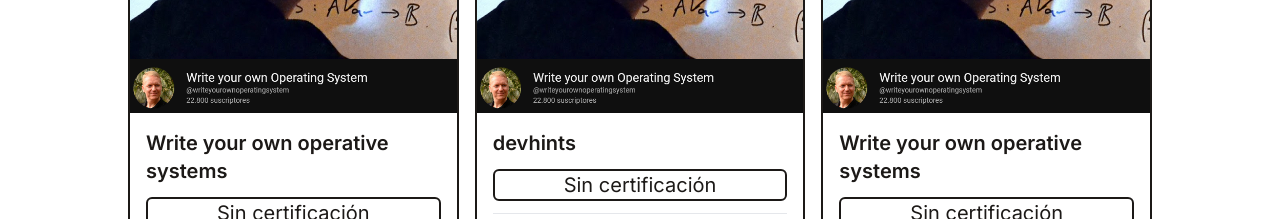
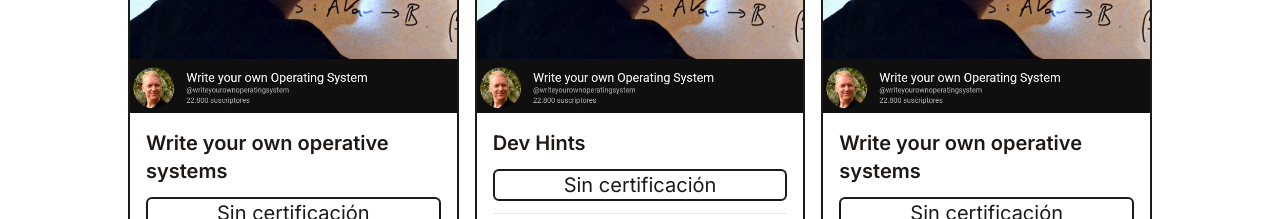
Before and after one commit to jpromanonet/freeCodingResources, a React (Vite) app in the folder es/: page / in a window 1280 px wide. Shown: the part 3820-4039 px from the top of the page. Built offline with nearby package versions, Linux system fonts and the light colour scheme.

Commit message:
Dev hints added

```diff
--- a/es/src/data/portfolio.js
+++ b/es/src/data/portfolio.js
@@ -133,7 +133,7 @@
       link: 'https://www.youtube.com/@writeyourownoperatingsystem',
    },
    {
-      title: 'devhints',
+      title: 'Dev Hints',
       cert: 'Sin certificación',
       imgUrl: '/assets/wyoos.png',
       stack: ['Everything about tech'],
```
